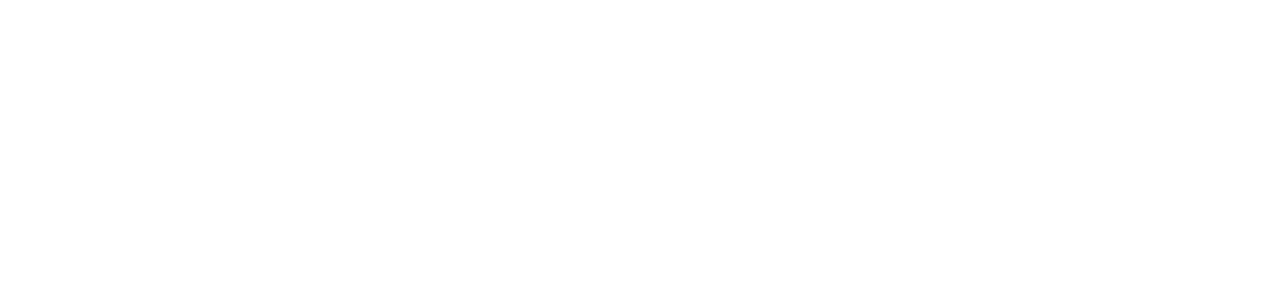
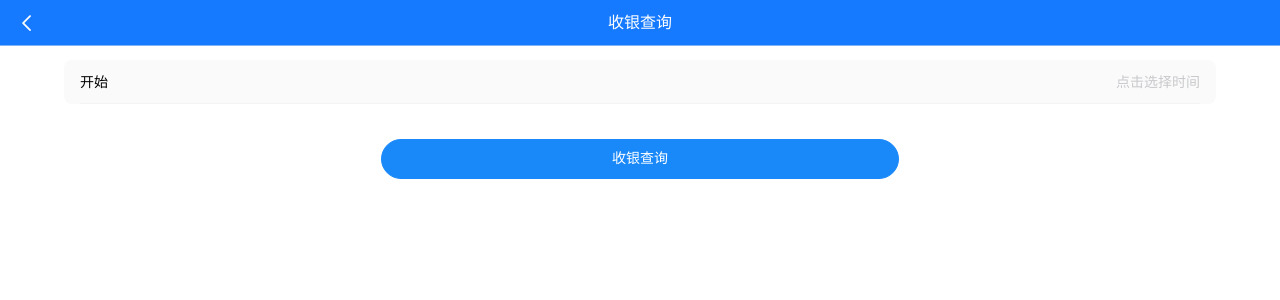
Before and after one commit to ouyangwei663/gysoft-webapp, a Vue app: page /#/listcheck in a window 1280 px wide. Shown: the top 300 px of the page. Built offline with nearby package versions, Linux system fonts and the light colour scheme.

Commit message:
修改返回路由

```diff
--- a/src/components/HelloWorld.vue
+++ b/src/components/HelloWorld.vue
@@ -1,24 +1,39 @@
 <template>
   <div class="hello">
-    <van-nav-bar title="新增会员" :fixed="true" :left-arrow="true" @click-left="onClickLeft">
+    <van-nav-bar
+      title="会员操作"
+      :fixed="true"
+      :left-arrow="true"
+      @click-left="onClickLeft"
+    >
       <template #left>
         <van-icon name="arrow-left" size="21" color="#FFFFFF" />
       </template>
     </van-nav-bar>
 
     <van-form @submit="onSubmit" class="infoform">
-      <van-field  v-model="crashid" name="crashid" placeholder="请输入姓名" :required="true">
+      <van-field
+        v-model="crashid"
+        name="crashid"
+        placeholder="请输入姓名"
+        :required="true"
+      >
         <template #label>
           <span>名称</span>
         </template>
       </van-field>
-      <van-field  v-model="phone" name="phone" placeholder="1365323" :required="true">
+      <van-field
+        v-model="phone"
+        name="phone"
+        placeholder="1365323"
+        :required="true"
+      >
         <template #label>
           <span>手机号码</span>
         </template>
       </van-field>
 
-      <van-field  name="sex" label="性别" input-align="right" :required="true">
+      <van-field name="sex" label="性别" input-align="right" :required="true">
         <template #input>
           <van-radio-group v-model="sex" direction="horizontal">
             <van-radio name="1">男</van-radio>
@@ -26,7 +41,12 @@
           </van-radio-group>
         </template>
       </van-field>
-      <van-field v-model="shop" name="shop" placeholder="请输入店铺名" :required="true">
+      <van-field
+        v-model="shop"
+        name="shop"
+        placeholder="请输入店铺名"
+        :required="true"
+      >
         <template #label>
           <span>所属分店</span>
         </template>
@@ -39,6 +59,7 @@
         label="会员级别"
         placeholder="点击选择会员级别"
         @click="showPicker = true"
+        :required="true"
       />
       <van-popup v-model="showPicker" position="bottom" :required="true">
         <van-picker
@@ -48,7 +69,7 @@
           @cancel="showPicker = false"
         />
       </van-popup>
-      <van-field  v-model="card" name="card" placeholder="可以为空">
+      <van-field v-model="card" name="card" placeholder="可以为空">
         <template #label>
           <span>卡号</span>
         </template>
@@ -72,7 +93,12 @@
           :max-date="maxDate"
         />
       </van-popup>
-      <van-field  v-model="password" type="password" name="password" placeholder="*****">
+      <van-field
+        v-model="password"
+        type="password"
+        name="password"
+        placeholder="*****"
+      >
         <template #label>
           <span>密码</span>
         </template>
@@ -86,7 +112,9 @@
         </template>
       </van-field>
 
-      <van-button round block type="info" native-type="submit">新增会员</van-button>
+      <van-button round block type="info" native-type="submit"
+        >保存资料</van-button
+      >
     </van-form>
   </div>
 </template>
@@ -126,8 +154,7 @@
       value: "",
       columns: ["超级会员", "普通会员", "白金会员", "散客", "龙腾VIP"],
       showPicker: false,
-      showtime:false,
-
+      showtime: false,
 
       minDate: new Date(2020, 0, 1),
       maxDate: new Date(2025, 10, 1),
@@ -161,10 +188,7 @@
     },
     onClickLeft() {
       //   this.$sotre.commit('changesata')
-      Toast("返回");
-    },
-    onClickRight() {
-      Toast("按钮");
+      this.$router.go(-1);
     },
   },
 };
@@ -209,7 +233,7 @@
 .van-radio-grou {
   float: right;
 }
-.infoform{
+.infoform {
   width: 90%;
   margin-left: 5%;
 }
--- a/src/components/detailed/detailed.vue
+++ b/src/components/detailed/detailed.vue
@@ -6,6 +6,8 @@
       left-text="返回"
       right-text="按钮"
       :left-arrow="true"
+
+      @click-left="onClickLeft"
     >
       <template #left>
         <van-icon name="arrow-left" size="21" color="#FFFFFF" />
@@ -125,6 +127,10 @@
     [CellGroup.name]: CellGroup,
   },
   methods: {
+    onClickLeft() {
+      //   this.$sotre.commit('changesata')
+      this.$router.go(-1);
+    },
     onSelect(item) {
       // 默认情况下点击选项时不会自动收起
       // 可以通过 close-on-click-action 属性开启自动收起
--- /dev/null
+++ b/src/components/listcheck/listcheck.vue
@@ -0,0 +1,162 @@
+<template>
+  <div class="hello">
+    <van-nav-bar
+      title="收银查询"
+      :fixed="true"
+      :left-arrow="true"
+      @click-left="onClickLeft"
+    >
+      <template #left>
+        <van-icon name="arrow-left" size="21" color="#FFFFFF" />
+      </template>
+    </van-nav-bar>
+
+    <van-form @submit="onSubmit" class="infoform">
+      <van-field
+        readonly
+        clickable
+        :value="aa"
+        name="datetimePicker"
+        label="开始"
+        placeholder="点击选择时间"
+        @click="showPicker = true"
+      />
+      <van-popup v-model="showPicker" position="bottom">
+        <van-datetime-picker
+          v-model="currentDate"
+          title="选择年月日"
+          type="date"
+          :min-date="minDate"
+          :max-date="maxDate"
+          @confirm="onConfirm"
+          @cancel="showPicker = false"
+        />
+      </van-popup>
+
+      <van-button round block type="info" native-type="submit"
+        >收银查询</van-button
+      >
+    </van-form>
+
+    <!-- <van-datetime-picker
+      v-model="currentDate"
+      type="date"
+      title="选择年月日"
+      :min-date="minDate"
+      :max-date="maxDate"
+      @confirm="show"
+    /> -->
+  </div>
+</template>
+
+<script>
+import {
+  Search,
+  Cell,
+  NavBar,
+  Toast,
+  Icon,
+  Button,
+  Checkbox,
+  CheckboxGroup,
+  Form,
+  Field,
+  Radio,
+  RadioGroup,
+  Popup,
+  Picker,
+  DatetimePicker,
+} from "vant";
+export default {
+  data() {
+    return {
+      aa: "",
+      value: "",
+      showPicker: false,
+      minDate: new Date(2020, 0, 1),
+      maxDate: new Date(2025, 10, 1),
+      currentDate: new Date().toISOString().slice(0,10),
+    };
+  },
+  components: {
+    [Search.name]: Search,
+    [Cell.name]: Cell,
+    [NavBar.name]: NavBar,
+    [Toast.name]: Toast,
+    [Icon.name]: Icon,
+    [Button.name]: Button,
+    [CheckboxGroup.name]: CheckboxGroup,
+    [Checkbox.name]: Checkbox,
+    [Field.name]: Field,
+    [Form.name]: Form,
+    [Radio.name]: Radio,
+    [RadioGroup.name]: RadioGroup,
+    [Popup.name]: Popup,
+    [Picker.name]: Picker,
+    [DatetimePicker.name]: DatetimePicker,
+  },
+  methods: {
+    onSubmit(values) {
+      console.log("submit", values);
+    },
+    onConfirm() {
+      console.log(this.currentDate)
+      this.aa=this.currentDate.getFullYear()+'-'+ (this.currentDate.getMonth()+1) +'-' +this.currentDate.getDate()
+
+
+    },
+    onClickLeft() {
+      //   this.$sotre.commit('changesata')
+      this.$router.go(-1);
+    },
+    // show(){
+    //   console.log(this.currentDate.toISOString().slice(0,10))
+    // }
+  },
+};
+</script>
+
+<!-- Add "scoped" attribute to limit CSS to this component only -->
+<style scoped>
+.van-cell {
+  /* width: 90%; */
+  background-color: #fafafa;
+  /* margin-left: 5%; */
+  border-radius: 8px;
+  margin-top: 2%;
+}
+/deep/ .van-nav-bar {
+  background-color: #157aff;
+}
+/deep/ .van-nav-bar__title {
+  color: #ffffff;
+}
+.van-field {
+  background-color: #fafafa;
+  border-radius: 8px;
+  margin-bottom: 2vh;
+}
+/deep/ .van-field__control {
+  text-align: right;
+}
+/deep/ .van-field__control--custom {
+  margin-left: 6%;
+}
+
+.van-button {
+  margin-top: 3%;
+  width: 45%;
+  height: 5vh;
+  margin-left: 27.5%;
+}
+.van-checkbox-group {
+  margin-left: 20%;
+}
+.van-radio-grou {
+  float: right;
+}
+.infoform {
+  width: 90%;
+  margin-left: 5%;
+}
+</style>
--- a/src/router/index.js
+++ b/src/router/index.js
@@ -11,6 +11,7 @@
 import operate from '@/components/operate/operate'
 import detailed from '@/components/detailed/detailed'
 import bank from '@/components/bank/bank'
+import listcheck from '@/components/listcheck/listcheck'
 
 
 
@@ -69,6 +70,11 @@
           path:'/bank',
           name:bank,
           component:bank
+        },
+        {
+          path:'/listcheck',
+          name:listcheck,
+          component:listcheck
         }
 
 
```
